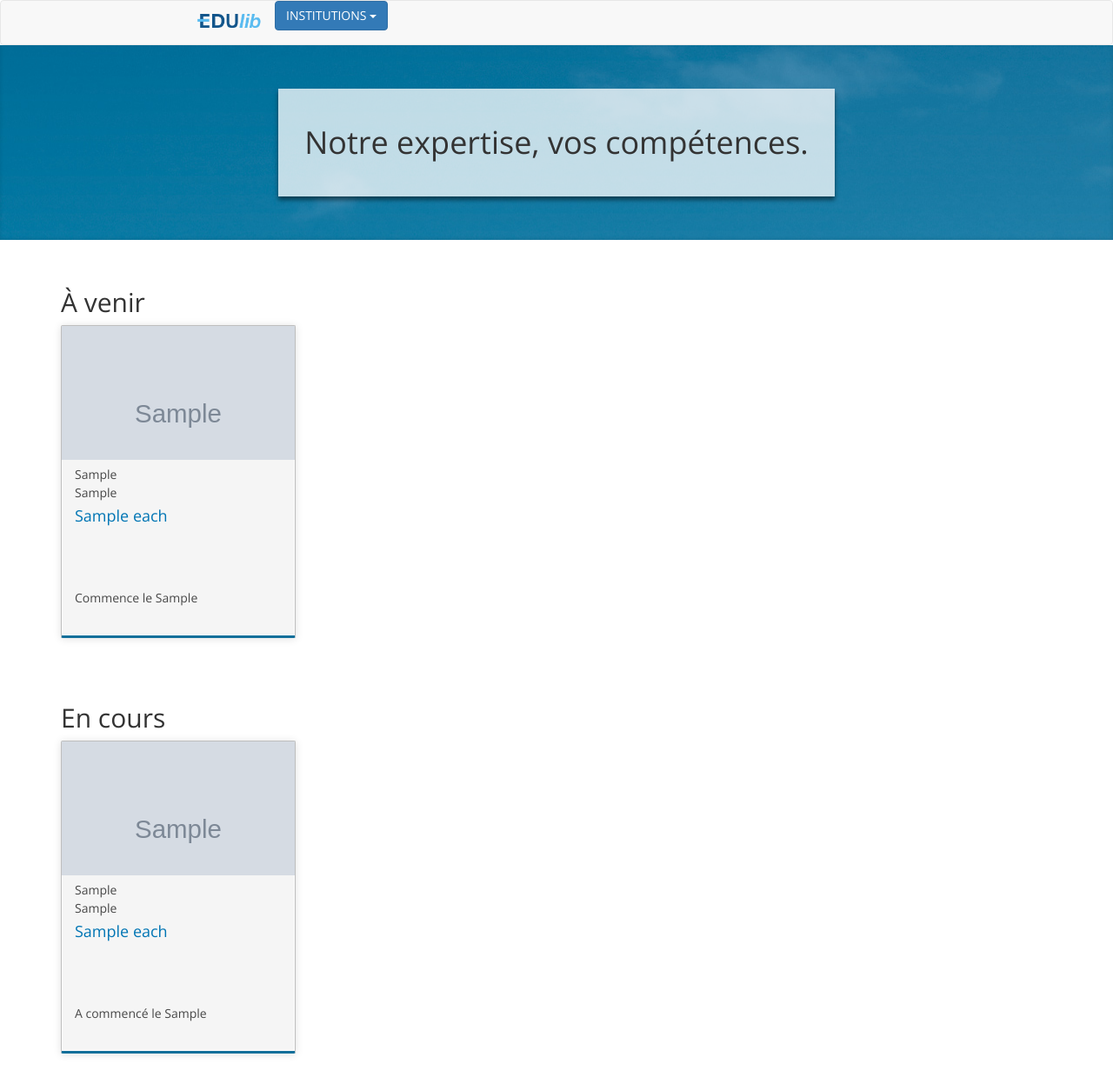
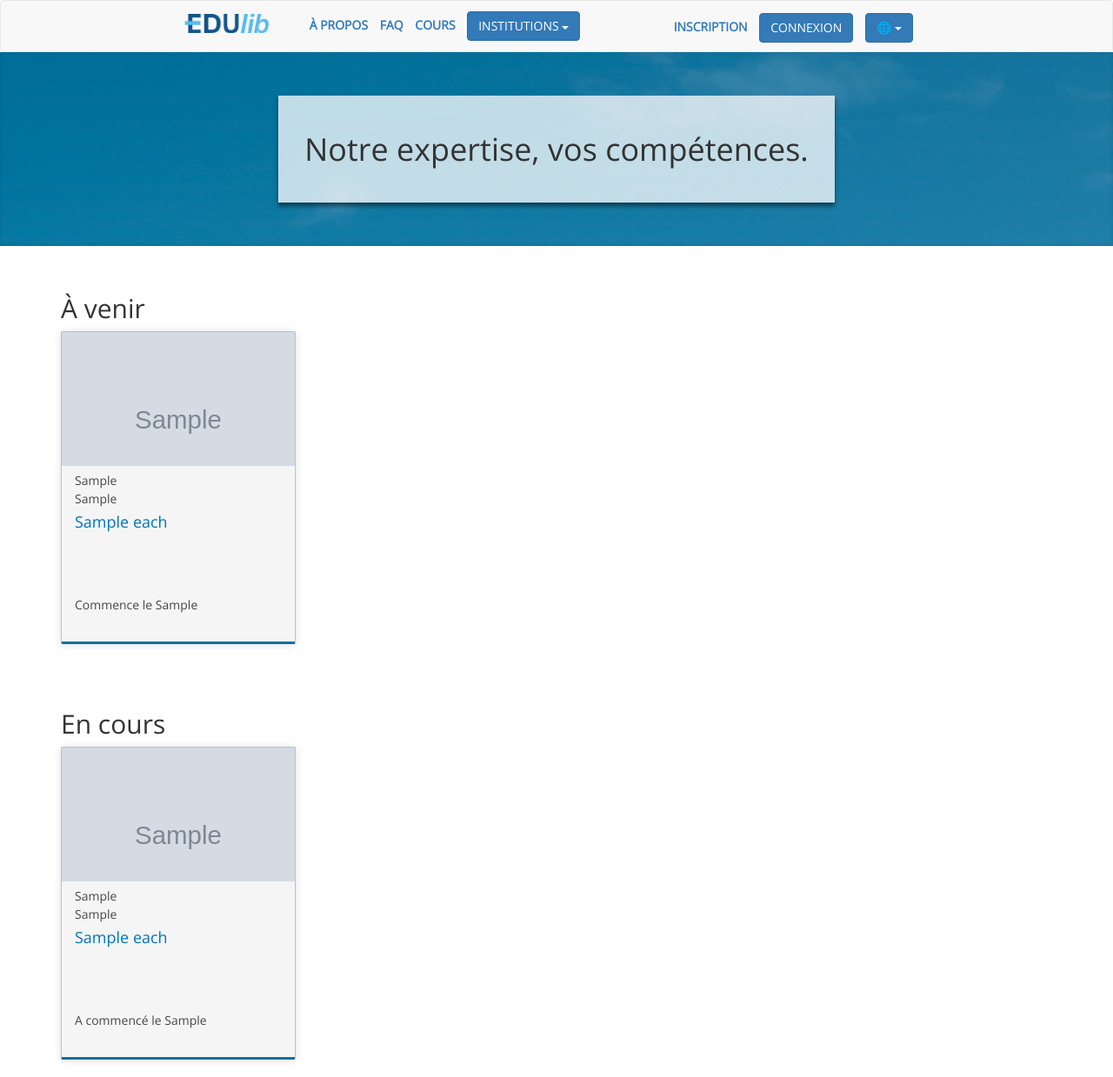
Before and after one commit to EDUlib/course-discovery-plugin, a Django app: template catalog/templates/catalog/index.html in a window 1280 px wide. Shown: the whole page at 87% size. Before the commit the page ends 1214 px from the top, so only its background shows below. Run offline with Django 3.2, Linux system fonts and the light colour scheme; the template is opened without the code that fills it: most values are stand-ins (such as "Sample title", 1, 10 or a date in 2020); grey boxes marked "Sample" are stand-in pictures; some libraries are stand-ins or nearby versions.

Commit message:
MAJ Header

```diff
--- a/catalog/templates/catalog/header.html
+++ b/catalog/templates/catalog/header.html
@@ -19,6 +19,81 @@
 
 <body>
 {# navigation bar from boostrap #}
+
+
+    <header id="global-navigation" class="header-global ">
+    <nav class="navbar navbar-default">
+
+        <h1 class="logo-header">
+            <a href="/">
+                <img src="/static/catalog/images/edulib.png" alt="Page d'accueil EDUlib" />
+            </a>
+        </h1>
+
+        <ol class="left list-inline nav-global">
+
+              <li class="nav-global">
+                <a href="/about">À propos</a>
+              </li>
+              <li class="nav-global">
+                <a href="/faq">FAQ</a>
+              </li>
+              <li class="nav-global">
+                <a href="/courses">Cours</a>
+              </li>
+              <li class="nav-global">
+                <div class="dropdown">
+                    <button class="btn btn-primary dropdown-toggle" type="button" data-toggle="dropdown">Institutions
+                    <span class="caret"></span></button>
+                    <ul class="dropdown-menu">
+                       <li><a href="/umontreal">UMontreal</a></li>
+                       <li><a href="/hec">HEC</a></li>
+                       <li><a href="/polymtl">PolyMtl</a></li>
+                    </ul>
+                </div>
+              </li>
+
+
+        </ol>
+
+        <ol class="right nav-courseware list-inline">
+
+              <li class="nav-global">
+                <a href="/register">Inscription</a>
+              </li>
+
+              <li class="nav-global">
+                <a class="btn btn-primary" href="/login">Connexion</a>
+              </li>
+
+              <li class="nav-global">
+                <!--<form action="/i18n/setlang/" method="post" class="settings-language-form" id="language-settings-form">
+                    <input id="csrf_token" name="csrfmiddlewaretoken" value="7xU8kgVsZbd0OnFbGSFwvHUkIDoVhjpU" type="hidden">
+                      <input title="session update url" class="url-endpoint" value="/lang_pref/session_language" data-user-is-authenticated="false" type="hidden">
+                    <label><span class="sr-only">Choisir la langue</span>
+                          <select class="input select language-selector" id="settings-language-value" name="language">
+                            <option value="en">English</option>
+                            <option value="fr" selected="selected">Français</option>
+                      </select>
+                    </label>
+                </form>-->
+                <div class="dropdown">
+                    <button class="btn btn-primary dropdown-toggle" type="button" data-toggle="dropdown">&#x1F310;
+                    <span class="caret"></span></button>
+                    <ul class="dropdown-menu">
+                       <li><a href="/fr">Français</a></li>
+                       <li><a href="/en">English</a></li>
+                    </ul>
+                </div>
+              </li>
+
+        </ol>
+            </nav>
+          </header>
+
+    <!--
+
+
     <nav class="navbar navbar-default">
         <div class="container-fluid">
             <div class="navbar-header">
@@ -39,7 +114,7 @@
                     </div>
             </div>
         </div>
-    </nav>
+    </nav>-->
 {# navigation bar from boostrap #}
 
 
```
Also changed, not shown: catalog/templates/catalog/org_index.html (+5 -2 lines).
